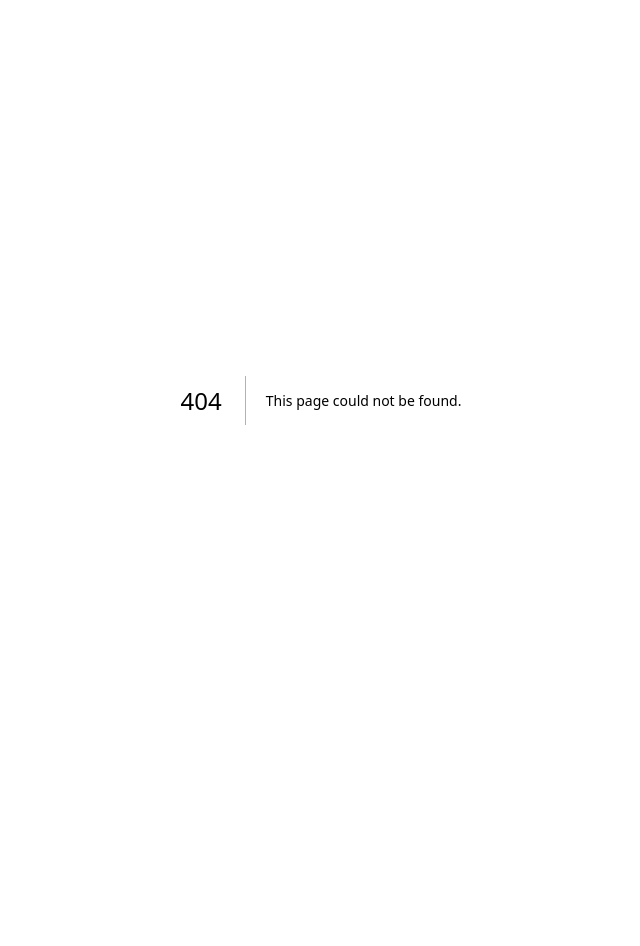
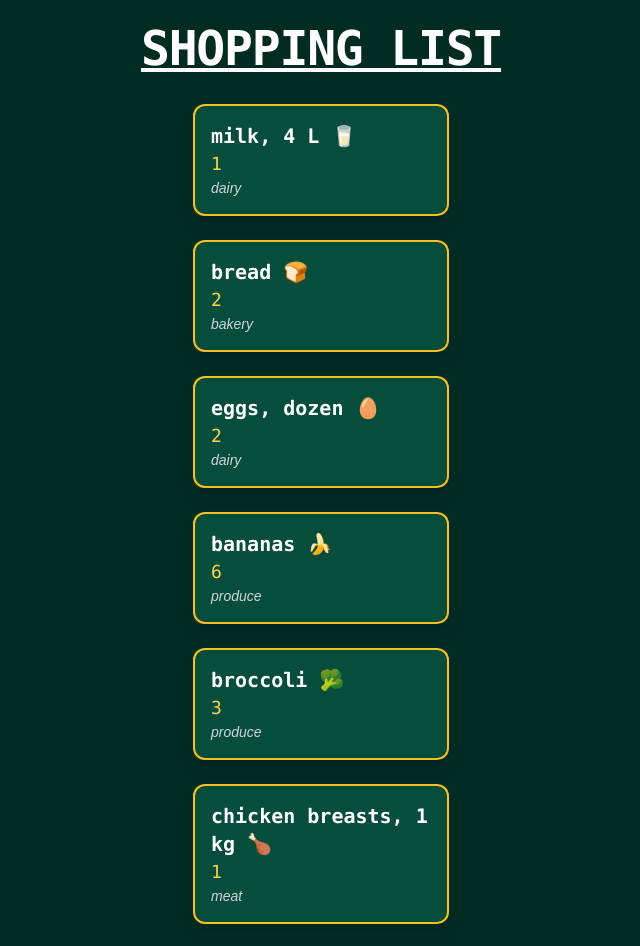
Before and after one commit to JoshuaC31/cprg306-assignments, a Next.js app: page /week-3 in a window 1280 px wide. Before the commit this address had no page. Shown: the top 946 px of the page, without its empty margins (319-959 px from the left). Before the commit the page ends 800 px from the top, so only its background shows below. Built offline with nearby package versions, Linux system fonts and the light colour scheme.

Commit message:
week-3 assignment commit

```diff
--- a/app/layout.js
+++ b/app/layout.js
@@ -12,8 +12,8 @@ const geistMono = Geist_Mono({
 });
 
 export const metadata = {
-  title: "Create Next App",
-  description: "Generated by create next app",
+  title: "Shoping List",
+  description: "Shopping List",
 };
 
 export default function RootLayout({ children }) {
--- a/app/page.js
+++ b/app/page.js
@@ -12,6 +12,11 @@ export default function Home() {
           Week 2 Assignment
         </button>
       </Link>
+      <Link className="flex justify-center mt-4" href="/week-3">
+        <button className="border-2 border-amber-400 text-amber-400 font-mono py-2 px-6 rounded-lg hover:bg-amber-400 hover:text-white transition-all duration-200">
+          Week 3 Assignment
+        </button>
+      </Link>
     </main>
   );
 };
--- /dev/null
+++ b/app/week-3/item-list.js
@@ -0,0 +1,20 @@
+import Item from "./item";
+
+export default function ItemList(){
+    return(
+        <div>
+            <Item name="milk, 4 L 🥛" quantity="1" category="dairy"/>
+            <Item name="bread 🍞" quantity="2" category="bakery"/>
+            <Item name="eggs, dozen 🥚" quantity="2" category="dairy"/>
+            <Item name="bananas 🍌" quantity="6" category="produce"/>
+            <Item name="broccoli 🥦" quantity="3" category="produce"/>
+            <Item name="chicken breasts, 1 kg 🍗" quantity="1" category="meat"/>
+            <Item name="pasta sauce 🍝" quantity="3" category="canned goods"/>
+            <Item name="spaghetti, 454 g 🍝" quantity="2" category="dry goods"/>
+            <Item name="toilet paper, 12 pack 🧻" quantity="1" category="household"/>
+            <Item name="paper towels, 6 pack" quantity="1" category="household"/>
+            <Item name="dish soap 🍽️" quantity="1" category="household"/>
+            <Item name="hand soap 🧼" quantity="4" category="household"/>
+        </div>
+    );
+};
--- /dev/null
+++ b/app/week-3/item.js
@@ -0,0 +1,9 @@
+export default function Item ({name, quantity, category}){
+    return(
+        <div className="bg-emerald-900 border-2 border-amber-400 text-white p-4 rounded-xl shadow-lg w-64 mb-6">
+            <h2 className="text-xl font-bold font-mono">{name}</h2>
+            <h3 className="text-lg font-mono text-amber-300">{quantity}</h3>
+            <p className="text-sm text-gray-300 italic">{category}</p>
+        </div>
+    );
+};
--- /dev/null
+++ b/app/week-3/page.js
@@ -0,0 +1,10 @@
+import ItemList from "./item-list";
+
+export default function Page(){
+    return(
+        <main className="flex flex-col items-center justify-center min-h-screen bg-emerald-950 p-6">
+            <h1 className="text-white text-5xl font-bold font-mono underline decoration-solid tracking-tight uppercase mb-8">Shopping List</h1>
+            <ItemList/>
+        </main>
+    );
+};
```
